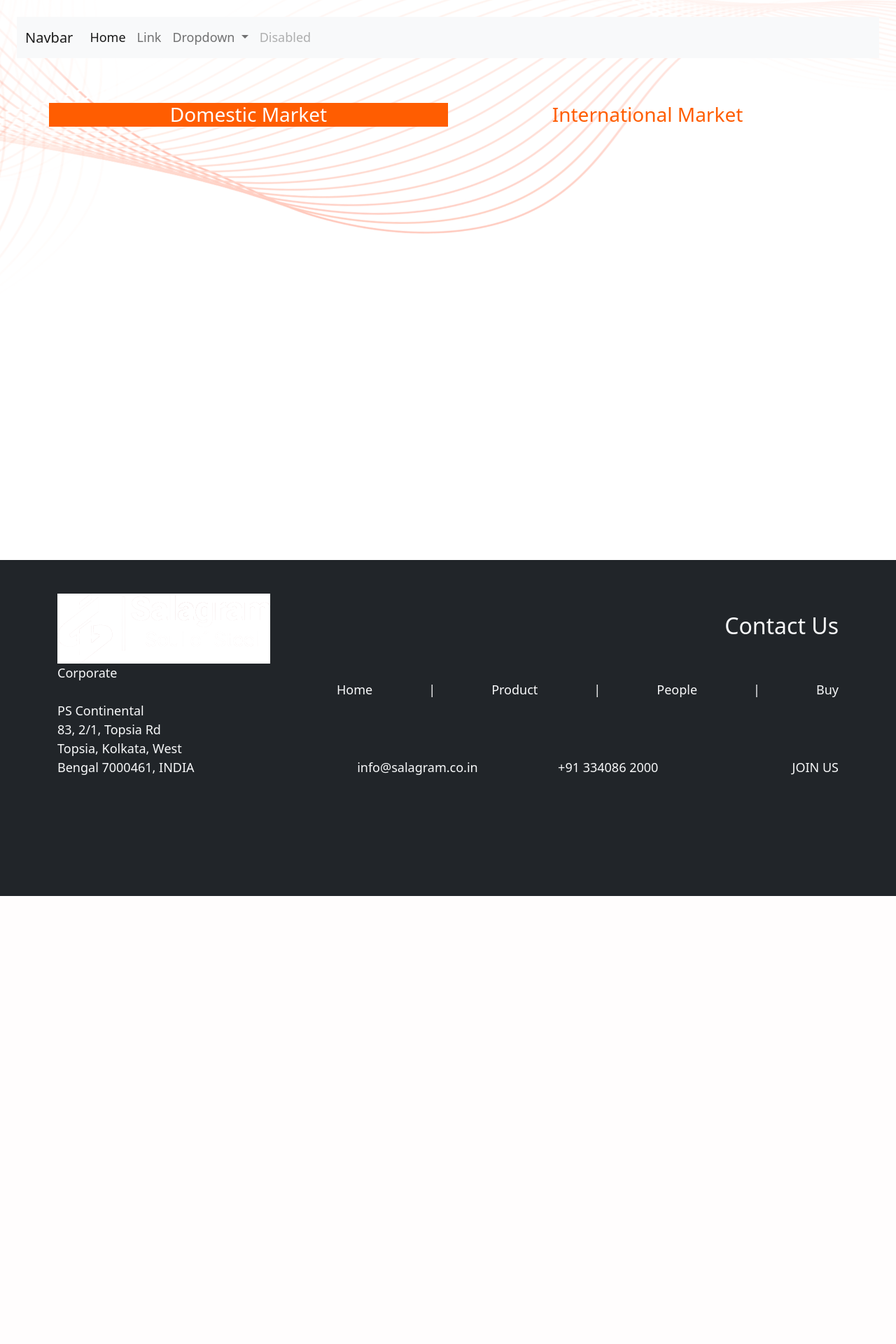
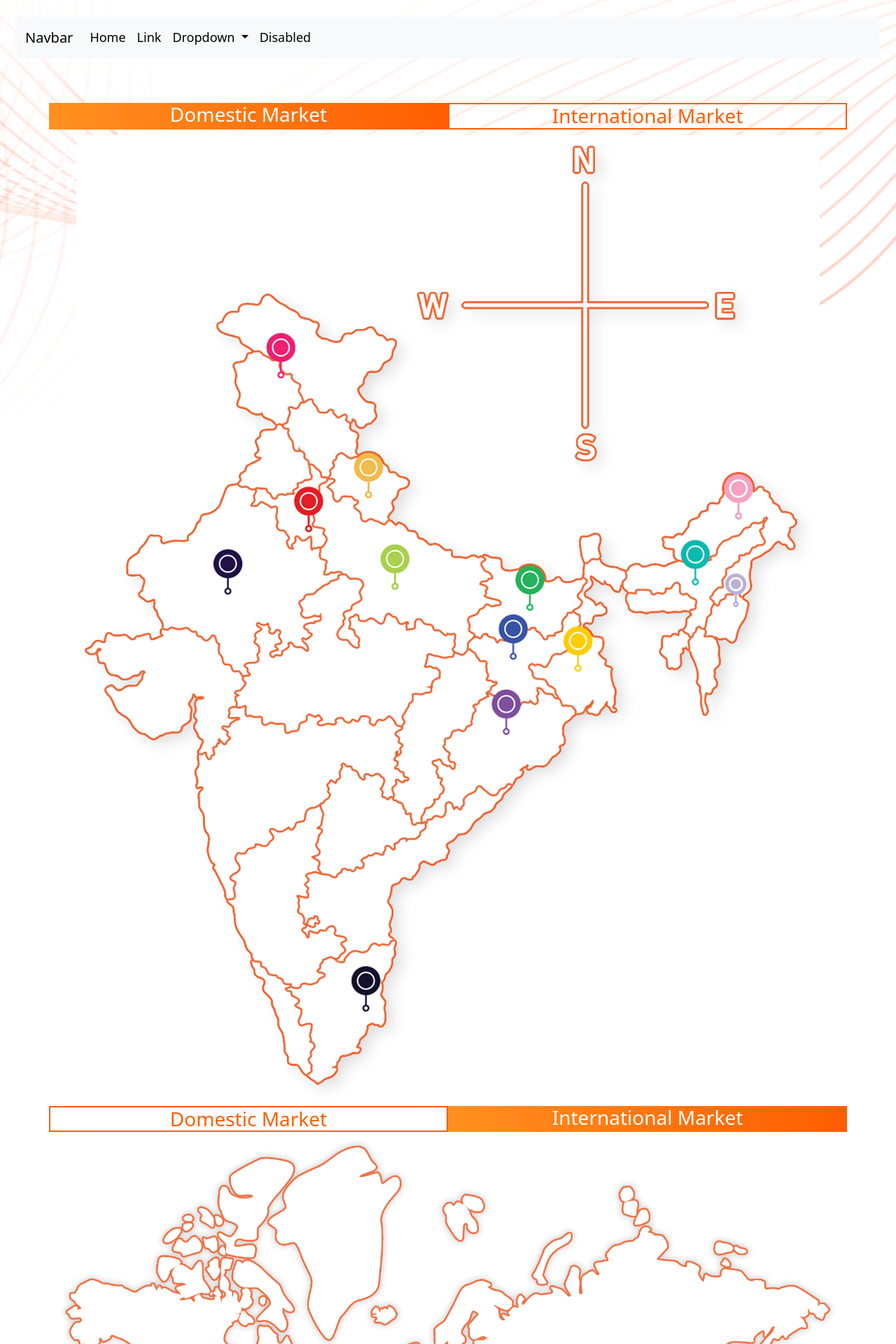
Before and after one commit to avinashyeccalluri/salagram, a PHP site: page /market.php in a window 1280 px wide. Shown: the top 1920 px of the page at 70% size. Before the commit the page ends 1280 px from the top, so only its background shows below. Run offline with PHP 8.4, Linux system fonts and the light colour scheme; some libraries are stand-ins or nearby versions.

Commit message:
development

```diff
--- a/initiative.php
+++ b/initiative.php
@@ -118,7 +118,7 @@
         <div class="row"></div>
     </section>
 
-    <section class="container my-5 py-3 mb-poligon-container" style="display: none;">
+    <section class="container my-5 py-3 mb-poligon-container d-block d-sm-none" >
         <div class="row d-flex flex-column justify-content-center align-items-center pent-gradient">
             <div class="col-12">
                 <div>
--- a/market.php
+++ b/market.php
@@ -25,15 +25,25 @@
             <?php include('header.php') ?>
             <div class="container my-5 py-3">
                 <div class="row text-center">
-                    <div class="col-6 h3 orange-background text-white">
+                    <div class="col-6 h3 orange-background bottom-gradient text-white">
                         Domestic Market
                     </div>
                     <div class="col-6 orange-text h3">
                         International Market
                     </div>
-                    <div class="col-12 test">
-                        <div class=""></div>
-                        <!-- <img src="./images/india.png" class="img-fluid" alt=""> -->
+                    <div class="col-12">
+                       <img src="./images/india.png" class="img-fluid" alt="">
+                    </div>
+                </div>
+                <div class="row text-center">
+                    <div class="col-6 h3 orange-text ">
+                        Domestic Market
+                    </div>
+                    <div class="col-6 h3 orange-background bottom-gradient text-white">
+                        International Market
+                    </div>
+                    <div class="col-12">
+                       <img src="./images/international.png" class="img-fluid" alt="">
                     </div>
                 </div>
             </div>
--- a/style.css
+++ b/style.css
@@ -282,7 +282,6 @@ ul .unordered > li {
 .crs-header-container,
 .about-us-header-container,
 .initiative-header-container,
-.market-header-container,
 .quality-header-container,
 .price_list-header-container,
 .directors {
@@ -291,8 +290,13 @@ ul .unordered > li {
   height: 100vh;
   width: 100vw;
 }
-
-.market-header-container {
+.market-header-container .nav-link, .market-header-container .navbar-brand{
+  color: black !important;
+}
+.market-header-container .orange-text{
+  border: 2px solid #ff5d01;
+}
+ .market-header-container {
   background-image: url("./images/vector-1.png");
 }
 
@@ -661,7 +665,6 @@ ul .unordered > li {
   .crs-header-container,
   .about-us-header-container,
   .initiative-header-container,
-  .market-header-container,
   .quality-header-container,
   .price_list-header-container,
   .directors {
@@ -738,3 +741,6 @@ ul .unordered > li {
 
 }
 }
+.nav-link, .navbar-brand, .navbar-toggler{color: #fff !important;}
+.navbar-toggler-icon{background-color: #fff;}
+.navbar-toggler{height: 40px;}
```
Also changed, not shown: images/international.png (renamed from images/inmternational.png).
